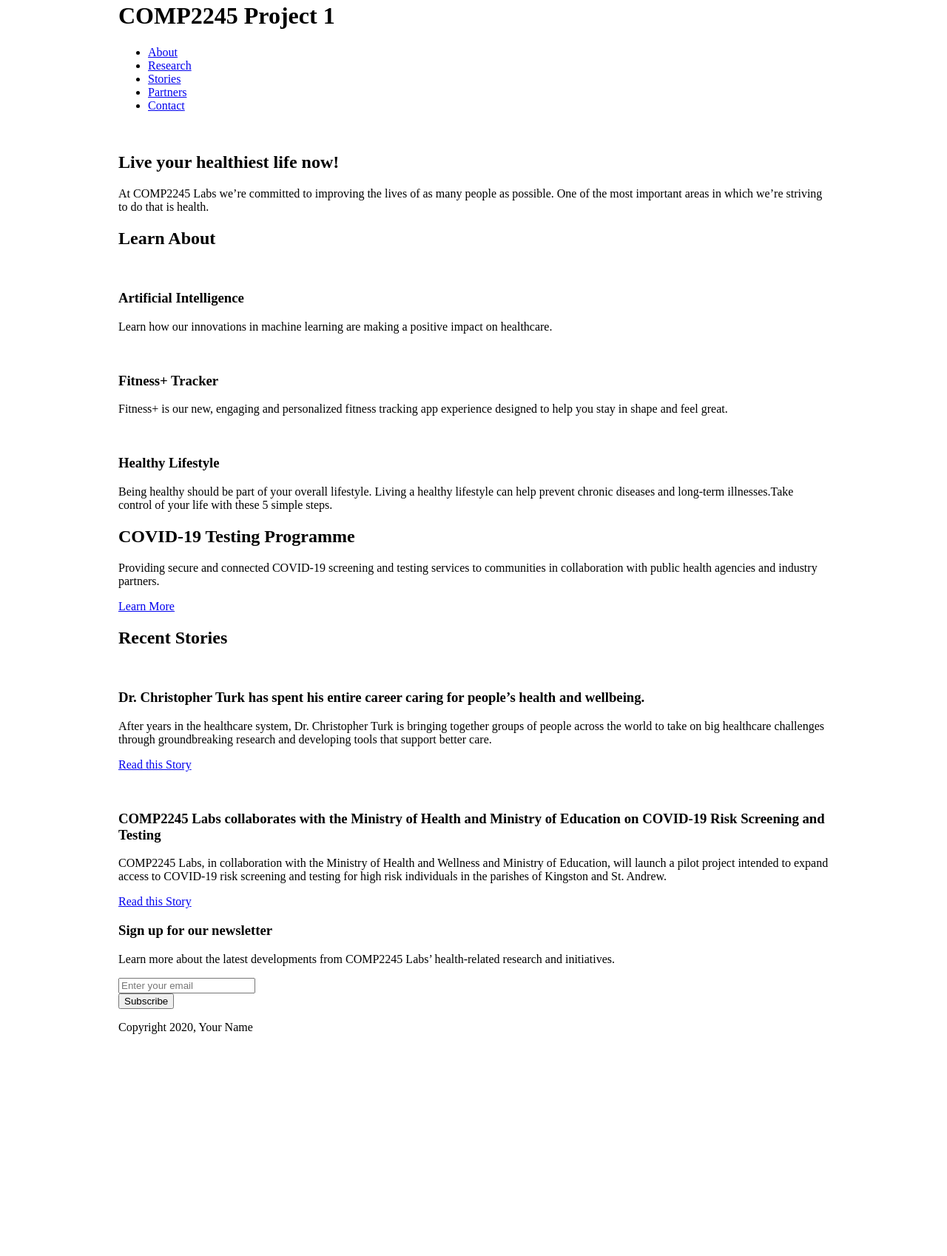
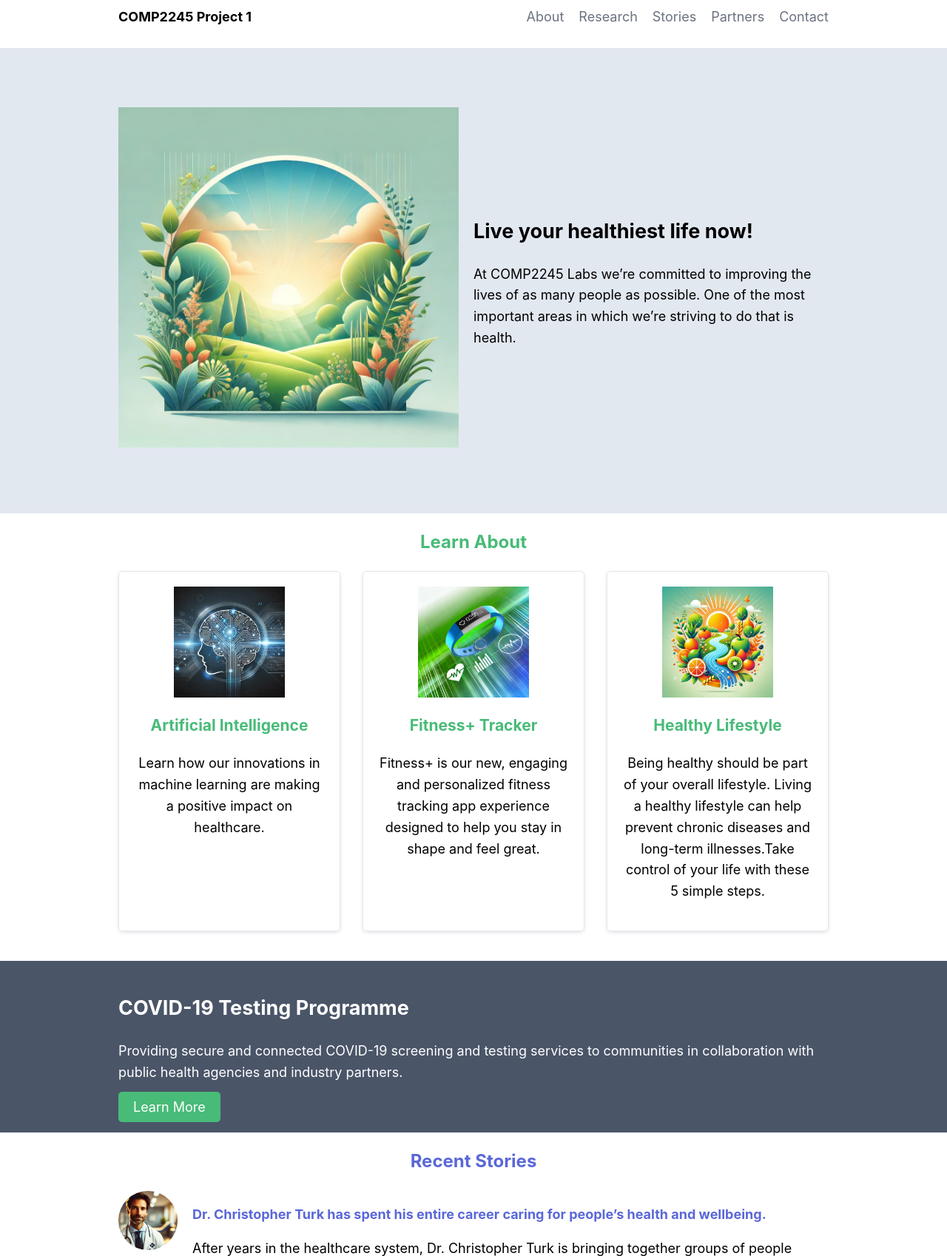
Before and after one commit to Ternatsu2/comp2245-project1, a plain HTML site: page index.html in a window 1280 px wide. Shown: the part 18-1716 px from the top of the page at 74% size. Before the commit the page ends 1432 px from the top, so only its background shows below. Drawn offline with Linux system fonts and the light colour scheme.

Commit message:
Finalized Project 1 layout and styles

```diff
--- a/index.html
+++ b/index.html
@@ -26,10 +26,10 @@
         <section class="overview-hero">
             <div class="container">
                 <div class="overview-hero-image">
-                    <img src="#" alt="">
+                    <img src="images/hero-image.webp" alt="Healthy Lifestyle">
                 </div>
                 <div class="overview-hero-text">
-                    <h2>Live  your healthiest life now!</h2>
+                    <h2>Live your healthiest life now!</h2>
                     <p>At COMP2245 Labs we’re committed to improving the lives of as many people as possible. One of the most important areas in which we’re striving to do that is health.</p>
                 </div>
             </div>
@@ -39,21 +39,21 @@
                 <h2>Learn About</h2>
                 <div class="cards">
                     <div class="card">
-                        <img src="#" alt="">
+                        <img src="images/ai.webp" alt="Artificial Intelligence">
                         <div class="card-body">
                             <h3>Artificial Intelligence</h3>
                             <p>Learn how our innovations in machine learning are making a positive impact on healthcare.</p>
                         </div>
                     </div>
                     <div class="card">
-                        <img src="#" alt="">
+                        <img src="images/fitness-tracker.webp" alt="Fitness Tracker">
                         <div class="card-body">
                             <h3>Fitness+ Tracker</h3>
                             <p>Fitness+ is our new, engaging and personalized fitness tracking app experience designed to help you stay in shape and feel great.</p>
                         </div>
                     </div>
                     <div class="card">
-                        <img src="#" alt="">
+                        <img src="images/healthy-lifestyle.webp" alt="Healthy Lifestyle">
                         <div class="card-body">
                             <h3>Healthy Lifestyle</h3>
                             <p>Being healthy should be part of your overall lifestyle. Living a healthy lifestyle can help prevent chronic diseases and long-term illnesses.Take control of your life with these 5 simple steps.</p>
@@ -77,7 +77,7 @@
             <div class="container">
                 <h2>Recent Stories</h2>
                 <article>
-                    <img src="" alt="">
+                    <img src="images/story1.webp" alt="Dr. Christopher Turk">
                     <div class="article-body">
                         <h3>Dr. Christopher Turk has spent his entire career caring for people’s health and wellbeing.</h3>
                         <p>After years in the healthcare system, Dr. Christopher Turk is bringing together groups of people across the world to take on big healthcare challenges through groundbreaking research and developing tools that support better care.</p>
@@ -85,10 +85,10 @@
                     </div>
                 </article>
                 <article>
-                    <img src="" alt="">
+                    <img src="images/story2.webp" alt="COVID-19 Screening Collaboration">
                     <div class="article-body">
                         <h3>COMP2245 Labs collaborates with the Ministry of Health and Ministry of Education on COVID-19 Risk Screening and Testing</h3>
-                        <p>COMP2245 Labs, in collaboration with the Ministry of Health and Wellness and Ministry of Education, will launch a pilot project intended to expand access to COVID-19 risk screening and testing for high risk individuals in the parishes of Kingston and St. Andrew.</p>
+                        <p>COMP2245 Labs, in collaboration with the Ministry of Health and Wellness and Ministry of Education, will launch a pilot project intended to expand access to COVID-19 risk screening and testing for high-risk individuals in the parishes of Kingston and St. Andrew.</p>
                         <p><a href="#">Read this Story</a></p>
                     </div>
                 </article>
@@ -110,7 +110,7 @@
     </main>
     <footer>
         <div class="container">
-            <p>Copyright 2020, Your Name</p>
+            <p>Copyright 2020, Terry Benjamin Jr.</p>
         </div>
     </footer>
 </body>
--- a/scripts.js
+++ b/scripts.js
@@ -1 +1,25 @@
 /* Add your JavaScript to this file */
+    document.addEventListener("DOMContentLoaded", function() {
+    const form = document.querySelector(".newsletter form");
+    const emailInput = document.querySelector("#email");
+    const messageDiv = document.querySelector(".message");
+
+    form.addEventListener("submit", function(event) {
+        event.preventDefault(); // Prevents the form from actually submitting
+
+        const email = emailInput.value.trim();
+
+        if (email) {
+            // Display thank you message with the entered email
+            messageDiv.textContent = `Thank you! Your email address ${email} has been added to our mailing list!`;
+            messageDiv.style.color = "green";
+        } else {
+            // Display error message if email is not entered
+            messageDiv.textContent = "Please enter a valid email address.";
+            messageDiv.style.color = "red";
+        }
+
+        // Clear the email input field after displaying the message
+        emailInput.value = "";
+    });
+});
--- a/styles.css
+++ b/styles.css
@@ -1,7 +1,8 @@
-/* Add your CSS to this file */
 body {
     margin: 0;
-    font-size: 16px;
+    font-family: -apple-system, BlinkMacSystemFont, "Segoe UI", Roboto, "Helvetica Neue", Arial, "Noto Sans", sans-serif;
+    font-size: 18px;
+    line-height: 1.6;
 }
 
 .container {
@@ -9,3 +10,192 @@ body {
     max-width: 960px;
     width: 100%;
 }
+
+header .container {
+    display: flex;
+    justify-content: space-between;
+    align-items: center;
+    background-color: white;
+    padding: 15px 0;
+}
+
+header h1, nav a {
+    font-size: 18px;
+}
+
+nav ul {
+    list-style: none;
+    display: flex;
+    gap: 20px;
+    margin: 0;
+}
+
+nav a {
+    text-decoration: none;
+    color: #6b7280;
+    font-size: 18px;
+}
+
+nav a:hover {
+    color: #5A67D8;
+}
+
+.overview-hero {
+    display: flex;
+    align-items: center;
+    background-color: #E2E8F0;
+    padding: 40px 0;
+}
+
+.overview-hero-image {
+    flex: 1;
+}
+
+.overview-hero-text {
+    flex: 1;
+    padding: 0 20px;
+}
+
+.learn-about {
+    margin-bottom: 40px;
+}
+
+.learn-about h2 {
+    font-size: 24px;
+    color: #48BB78;
+    text-align: center;
+}
+
+.learn-about .cards {
+    display: grid;
+    grid-template-columns: repeat(3, 1fr);
+    gap: 30px;
+}
+
+.card {
+    border: 1px solid #E2E8F0;
+    border-radius: 5px;
+    box-shadow: 0 2px 5px rgba(0, 0, 0, 0.1);
+    padding: 20px;
+    text-align: center;
+}
+
+.card h3 {
+    color: #48BB78;
+    font-size: 21px;
+}
+
+.testing {
+    display: flex;
+    justify-content: space-between;
+    align-items: center;
+    background-color: #4A5568;
+    color: white;
+    padding: 20px;
+}
+
+.cta .btn {
+    background-color: #48BB78;
+    color: white;
+    padding: 10px 20px;
+    border-radius: 5px;
+    text-decoration: none;
+}
+
+.stories h2 {
+    color: #5A67D8;
+    font-size: 24px;
+    text-align: center;
+}
+
+.stories article {
+    display: flex;
+    align-items: flex-start;
+    margin-bottom: 20px;
+}
+
+.stories img {
+    border-radius: 50%;
+    margin-right: 20px;
+}
+
+.stories h3 {
+    font-size: 18px;
+    color: #5A67D8;
+}
+
+.stories a {
+    color: #5A67D8;
+    text-decoration: none;
+}
+
+.newsletter {
+    background-color: #48BB78;
+    color: white;
+    text-align: center;
+    padding: 20px;
+}
+
+.newsletter .form-group,
+.newsletter button {
+    display: inline-block;
+    margin: 0 5px;
+}
+
+.newsletter .message {
+    margin-top: 10px;
+    color: white;
+}
+
+.newsletter .btn {
+    background-color: #5A67D8;
+    color: white;
+    border: none;
+    padding: 10px 15px;
+    border-radius: 5px;
+}
+
+footer {
+    background-color: #4A5568;
+    color: white;
+    text-align: center;
+    padding: 10px 0;
+}
+
+.overview-hero .container {
+    display: flex;
+    align-items: center;
+    background-color: #E2E8F0;
+    padding: 40px 20px;
+}
+
+.overview-hero-image {
+    flex: 1;
+    max-width: 50%;
+}
+
+.overview-hero-image img {
+    width: 100%;
+    height: auto;
+}
+
+.overview-hero-text {
+    flex: 1;
+    padding-left: 20px;
+}
+
+
+.learn-about .card img {
+    width: 100%;
+    max-width: 150px;
+    height: auto;
+    margin: 0 auto;
+    display: block;
+}
+
+.stories article img {
+    width: 80px;
+    height: 80px;
+    border-radius: 50%;
+    object-fit: cover;
+}
```
Also changed, not shown: images/ai.webp (added), images/fitness-tracker.webp (added), images/healthy-lifestyle.webp (added), images/hero-image.webp (added), images/story1.webp (added), images/story2.webp (added).
